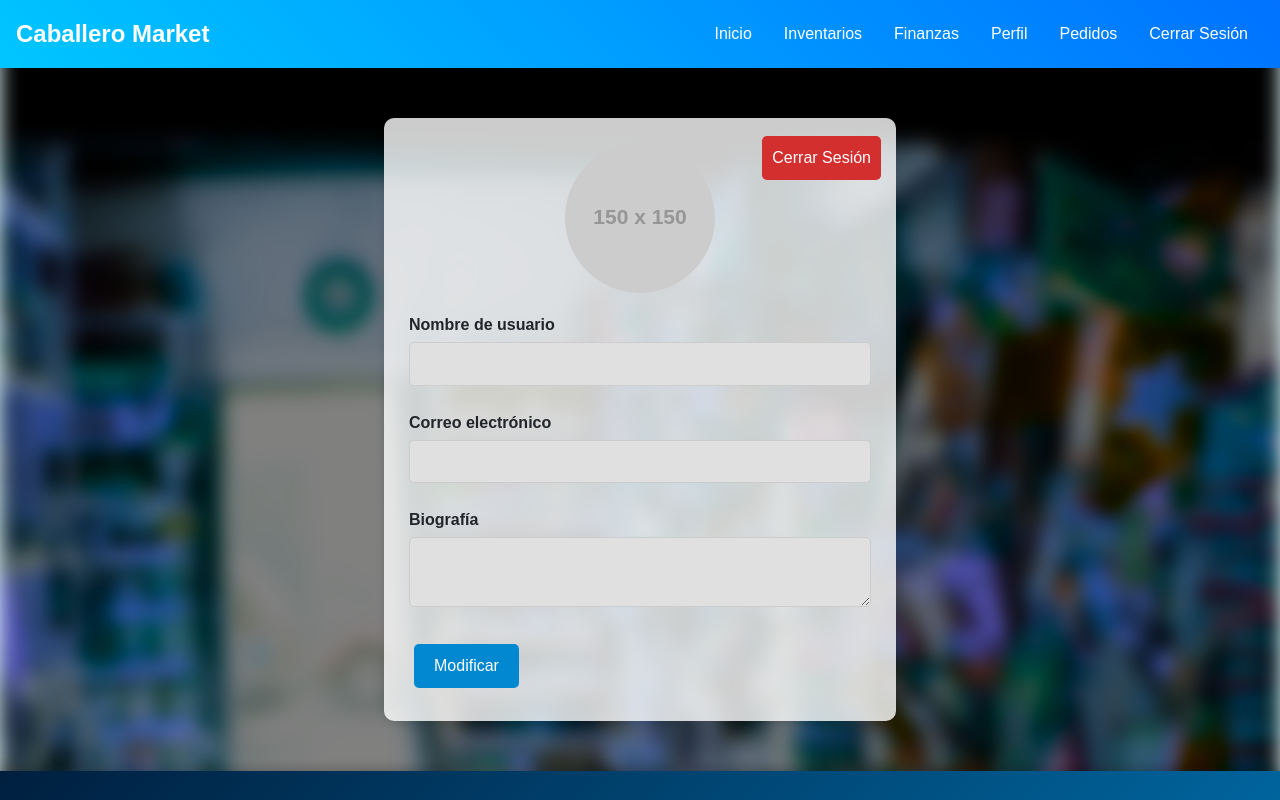
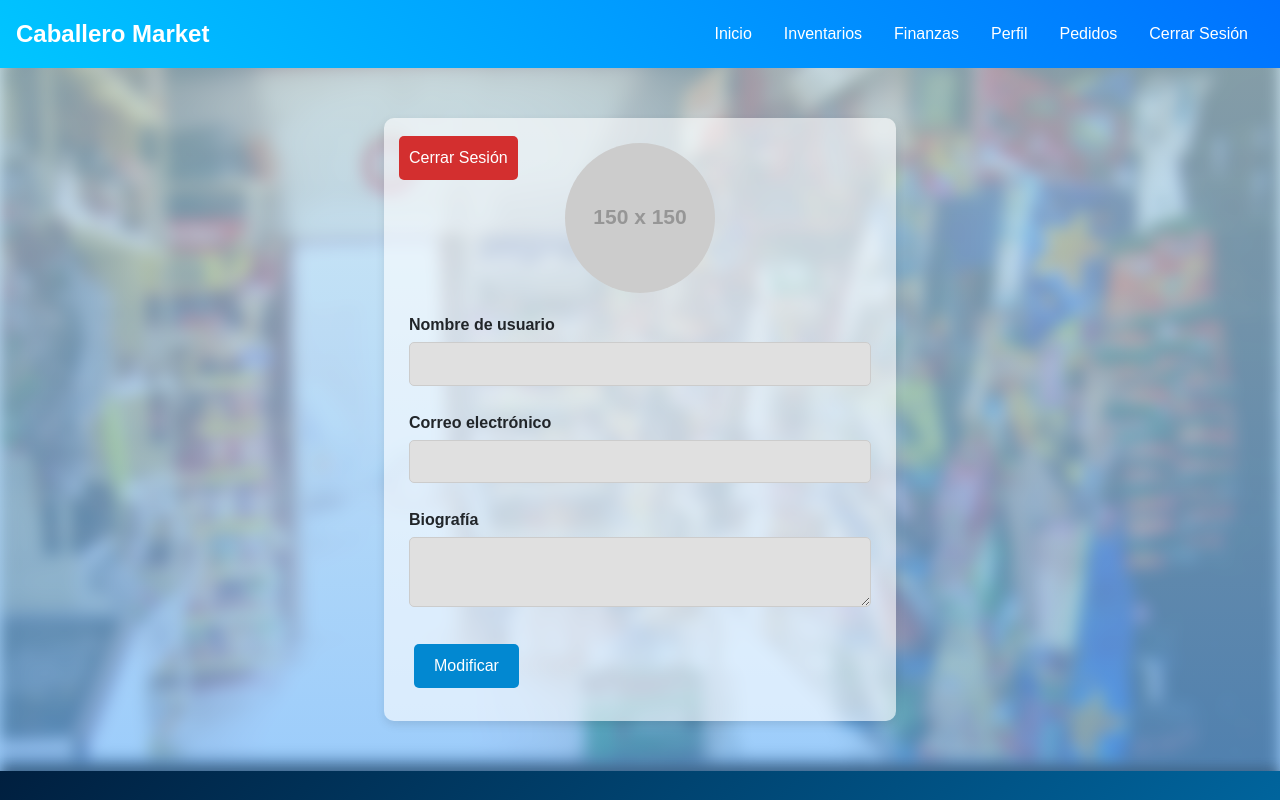
Before and after one commit to Camedute/caballeromarket, a React (Create React App) app: page /perfil in a window 1280 px wide. Shown: the top 800 px of the page. Built offline with nearby package versions, Linux system fonts and the light colour scheme.

Commit message:
mejoras perfil

```diff
--- a/src/components/Perfil/Perfil.css
+++ b/src/components/Perfil/Perfil.css
@@ -1,44 +1,62 @@
-/* Estilos generales */
+/* Fondo general */
 body.perfil-page {
   font-family: 'Poppins', sans-serif;
-  background-color: #e0f7fa; /* Tonalidad azul/celeste */
   position: relative;
   min-height: 100vh;
+  margin: 0;
+  padding: 0;
 }
-
 .container {
   position: relative;
   z-index: 1;
 }
 
+/* Contenedor de perfil */
 .perfil-container {
-  width: 40%;  /* Reduje el ancho para hacerlo más compacto */
+  width: 40%;
   margin: 50px auto;
-  background-color: rgba(255, 255, 255, 0.8); /* Fondo translúcido con opacidad */
+  background-color: rgba(255, 255, 255, 0.6); /* Reduce la opacidad para mayor transparencia */
   padding: 25px;
   border-radius: 10px;
   box-shadow: 0 4px 10px rgba(0, 0, 0, 0.1);
-  text-align: left; /* Alineación a la izquierda */
   position: relative;
+  z-index: 1;
   display: flex;
   flex-direction: column;
-  align-items: flex-start; /* Alinea los datos a la izquierda */
+  align-items: flex-start;
 }
 
+
+/* Imagen de fondo difuminada */
 body.perfil-page::before {
-  content: '';
+  content: "";
   position: absolute;
   top: 0;
   left: 0;
   width: 100%;
   height: 100%;
-  background-image: url('../../Imagenes/Negocio.jpg'); /* Aquí puedes colocar la URL de tu imagen */
+  background-image: url('../../Imagenes/Negocio.jpg'); /* Ruta de la imagen */
   background-size: cover;
   background-position: center;
-  filter: blur(10px) brightness(0.5) saturate(1.2) hue-rotate(180deg);  /* Filtro para dar un tinte azul/celeste */
+  background-attachment: fixed; /* Imagen fija */
+  filter: blur(8px);
+  opacity: 0.6;
+  z-index: -2;
+}
+
+/* Capa degradada azul/celeste */
+body.perfil-page::after {
+  content: "";
+  position: absolute;
+  top: 0;
+  left: 0;
+  width: 100%;
+  height: 100%;
+  background: linear-gradient(to bottom, rgba(173, 216, 230, 0.5), rgba(0, 123, 255, 0.5)); /* Degradado azul/celeste */
   z-index: -1;
 }
 
+/* Imagen de perfil */
 .perfil-imagen {
   margin-bottom: 20px;
   display: flex;
@@ -53,11 +71,12 @@ body.perfil-page::before {
   object-fit: cover;
 }
 
+/* Botón de cerrar sesión */
 .cerrar-sesion {
   position: absolute;
   top: 10px;
-  right: 10px;  /* Cambié 'left' por 'right' */
-  background-color: #d32f2f;  /* Rojo para el fondo */
+  left: 10px; /* Mantuve el botón en la parte superior izquierda */
+  background-color: #d32f2f;
   color: white;
   padding: 10px;
   border-radius: 5px;
```
